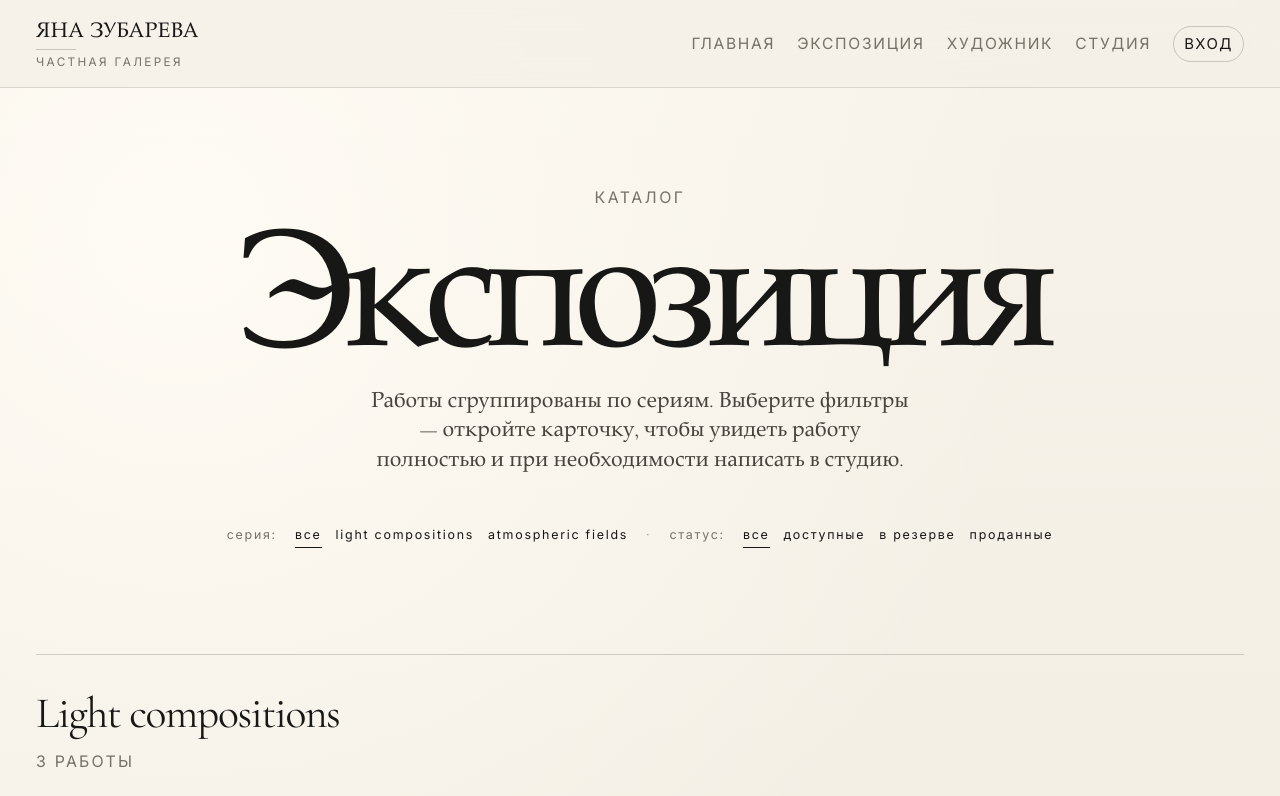
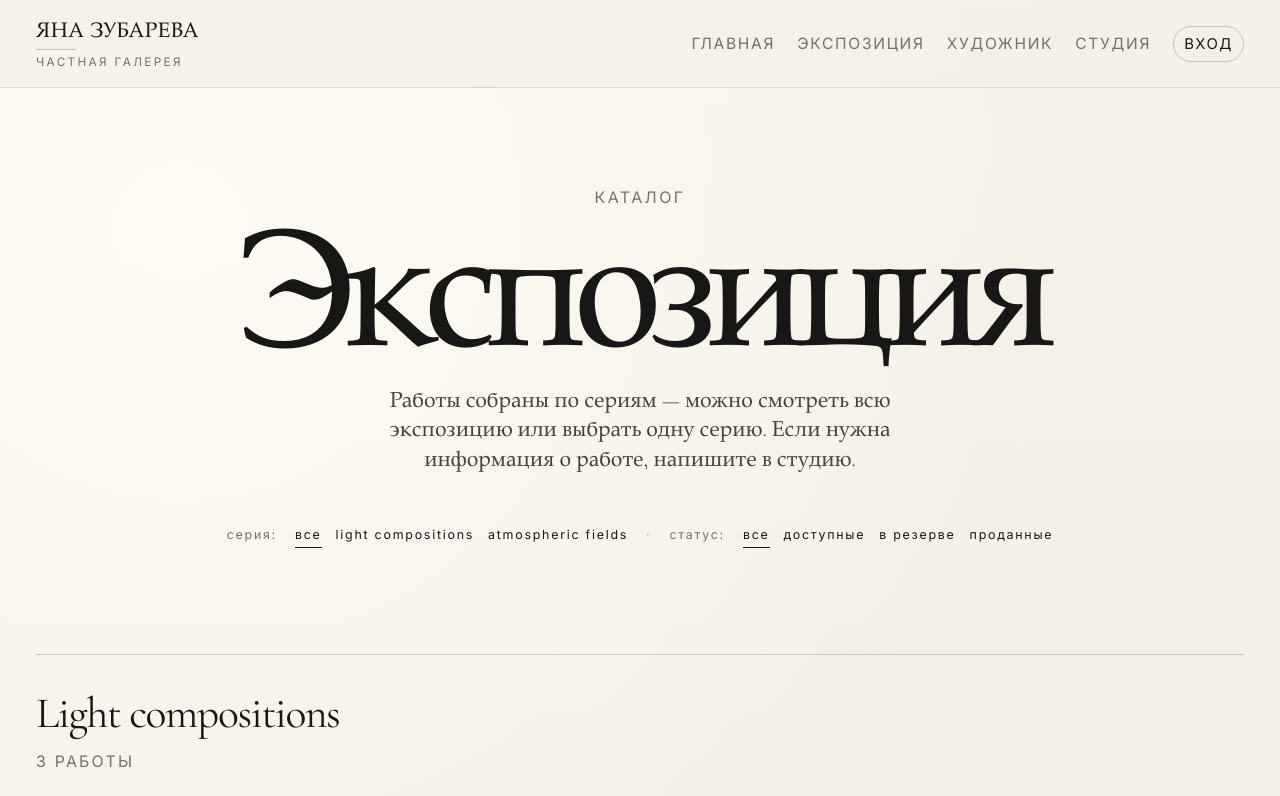
Before and after one commit to zobnin8-ux/yana-gallery, a Next.js app: page /gallery in a window 1280 px wide. Shown: the top 796 px of the page. Built offline with nearby package versions, Linux system fonts and the light colour scheme; no server answers.

Commit message:
copy: calmer gallery intro
Co-authored-by: Cursor <cursoragent@cursor.com>

```diff
--- a/app/(public)/gallery/page.tsx
+++ b/app/(public)/gallery/page.tsx
@@ -29,8 +29,8 @@ export default async function GalleryPage() {
                 <h1 className="gallery-title">Экспозиция</h1>
               </div>
               <p className="gallery-intro">
-                Работы сгруппированы по сериям. Выберите фильтры — откройте карточку, чтобы увидеть работу
-                полностью и при необходимости написать в студию.
+                Работы собраны по сериям — можно смотреть всю экспозицию или выбрать одну серию. Если нужна
+                информация о работе, напишите в студию.
               </p>
             </div>
             <GalleryCollectionsView collections={collections} />
```
